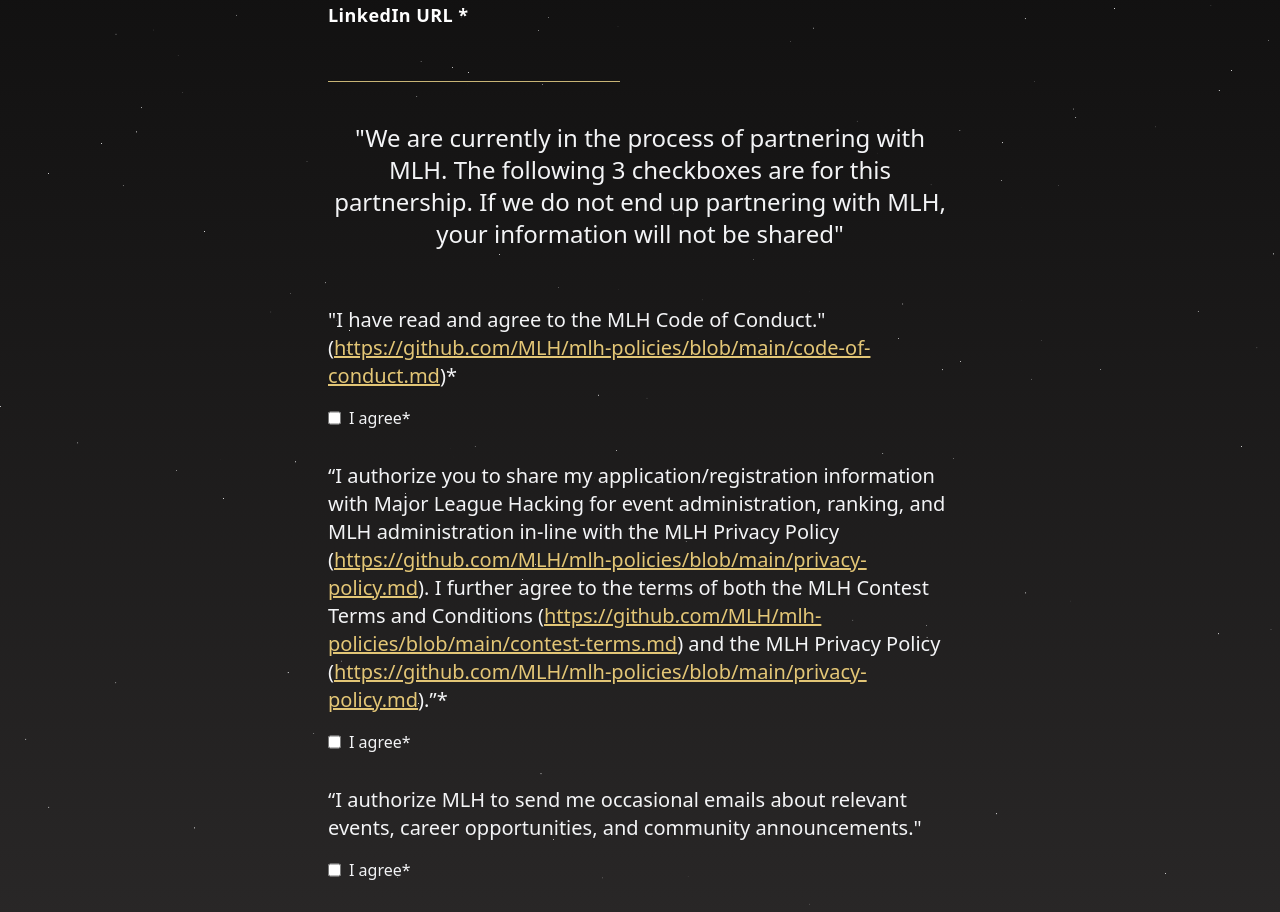
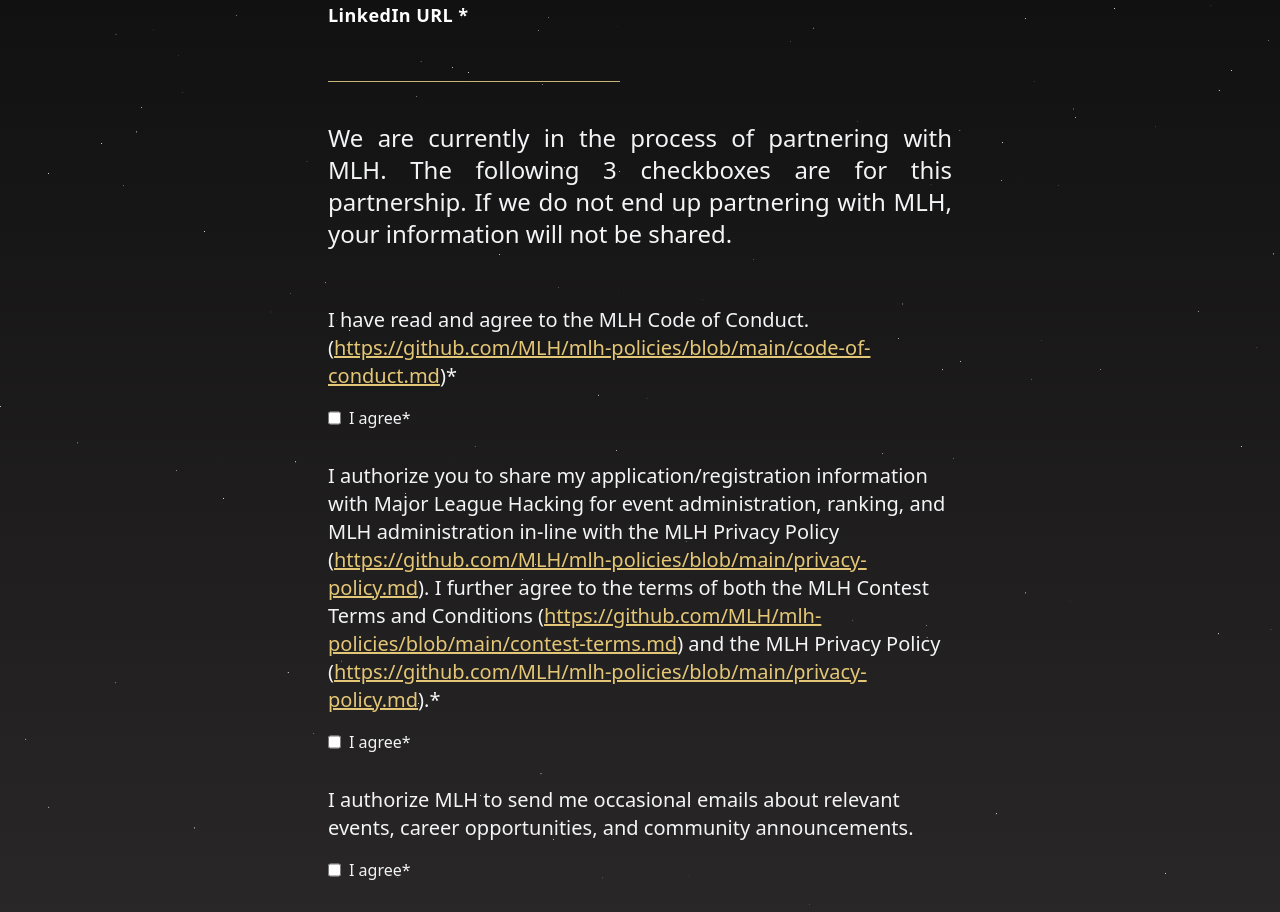
Before and after one commit to QHacksX/qhacks2026-website, a Next.js app: page /interest-form in a window 1280 px wide. Shown: the part 923-1835 px from the top of the page. Built offline with nearby package versions, Linux system fonts and the light colour scheme.

Commit message:
Remove quotes and improve heading

```diff
--- a/src/app/interest-form/page.tsx
+++ b/src/app/interest-form/page.tsx
@@ -211,15 +211,15 @@
             </div>
 
             <div className="mt-10">
-              <p className="max-w-2xl text-center text-gray-100 text-3xl mt-4 mb-4 sm:text-2xl text-bold text-base">
-                "We are currently in the process of partnering with MLH. The
+              <p className="max-w-2xl text-justify text-gray-100 text-3xl mt-4 mb-4 sm:text-2xl text-bold text-base">
+                We are currently in the process of partnering with MLH. The
                 following 3 checkboxes are for this partnership. If we do not
-                end up partnering with MLH, your information will not be shared"
+                end up partnering with MLH, your information will not be shared.
               </p>
             </div>
             <div className="flex flex-col space-y-4 justify-start items-start mt-10">
               <p className="max-w-2xl text-gray-100 text-5xl mt-4 mb-4 sm:text-xl text-base">
-                "I have read and agree to the MLH Code of Conduct." (
+                I have read and agree to the MLH Code of Conduct. (
                 <a
                   href="https://github.com/MLH/mlh-policies/blob/main/code-of-conduct.md"
                   target="_blank"
@@ -242,7 +242,7 @@
                 </label>
               </div>
               <p className="max-w-2xl text-gray-100 text-1xl mt-4 mb-4 sm:text-xl text-base">
-                “I authorize you to share my application/registration
+                I authorize you to share my application/registration
                 information with Major League Hacking for event administration,
                 ranking, and MLH administration in-line with the MLH Privacy
                 Policy (
@@ -273,7 +273,7 @@
                 >
                   https://github.com/MLH/mlh-policies/blob/main/privacy-policy.md
                 </a>
-                ).”*
+                ).*
               </p>
               <div className="flex flex-row">
                 <input
@@ -287,8 +287,8 @@
                 </label>
               </div>
               <p className="max-w-2xl text-gray-100 text-1xl mt-4 mb-4 sm:text-xl text-base">
-                “I authorize MLH to send me occasional emails about relevant
-                events, career opportunities, and community announcements."
+                I authorize MLH to send me occasional emails about relevant
+                events, career opportunities, and community announcements.
               </p>
               <div className="flex flex-row">
                 <input
```
